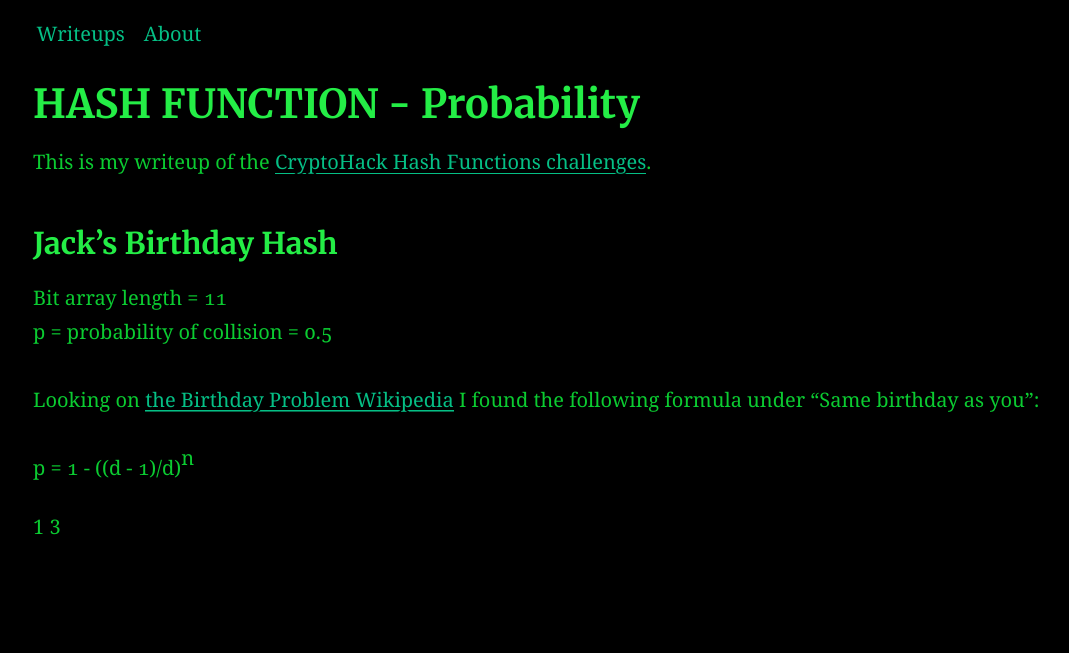
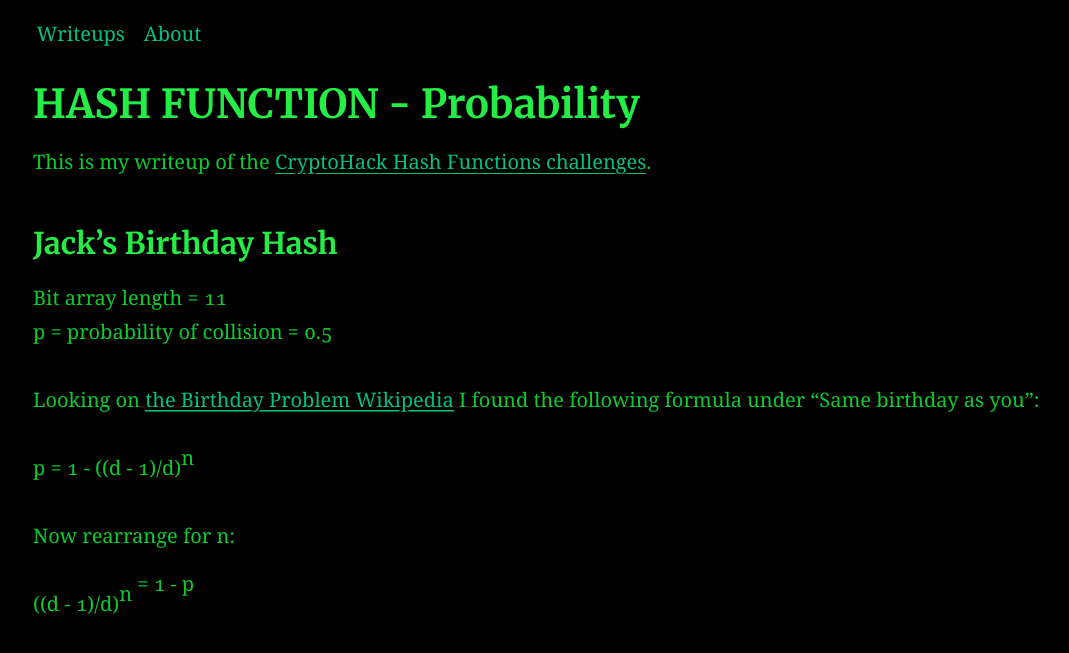
Before and after one commit to AC01010/Connor-McCartney.github.io, a Jekyll site: the page built from _posts/2002-01-10-CryptohackHASHprob.md, in a window 1280 px wide. Shown: the top 653 px of the page, without its empty margins (31-1100 px from the left). Built offline with Jekyll 4.4.1, drawn with Linux system fonts in a browser that asks for light colours.

Commit message:
Update 2002-01-10-CryptohackHASHprob.md

```diff
--- a/_posts/2002-01-10-CryptohackHASHprob.md
+++ b/_posts/2002-01-10-CryptohackHASHprob.md
@@ -17,4 +17,6 @@ Looking on [the Birthday Problem Wikipedia](https://en.wikipedia.org/wiki/Birthd
 
 p = 1 - ((d - 1)/d)<sup>n<sup>
 
-  <mfrac>1 3</mfrac>
+Now rearrange for n:
+
+((d - 1)/d)<sup>n<sup> = 1 - p
```
